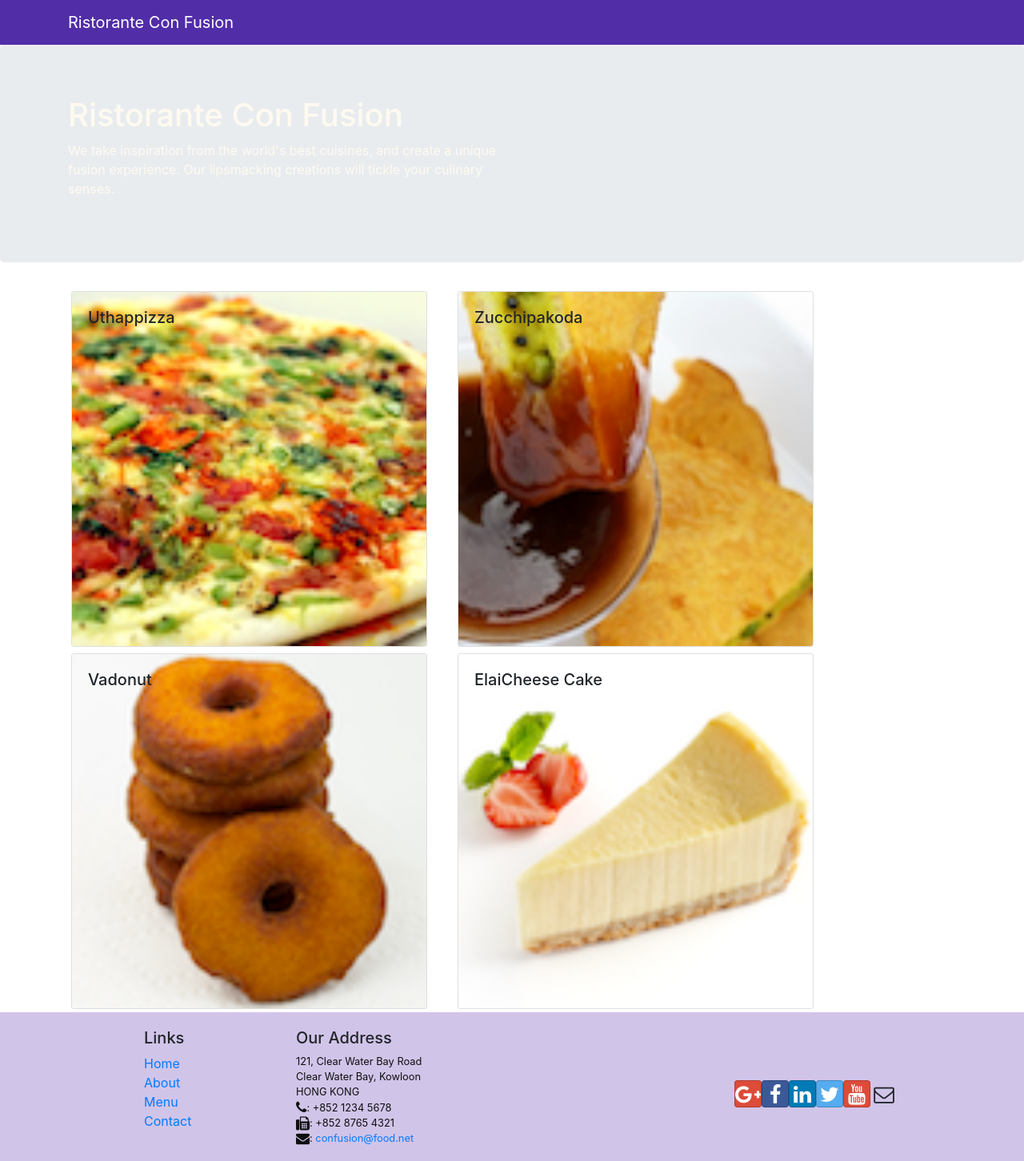
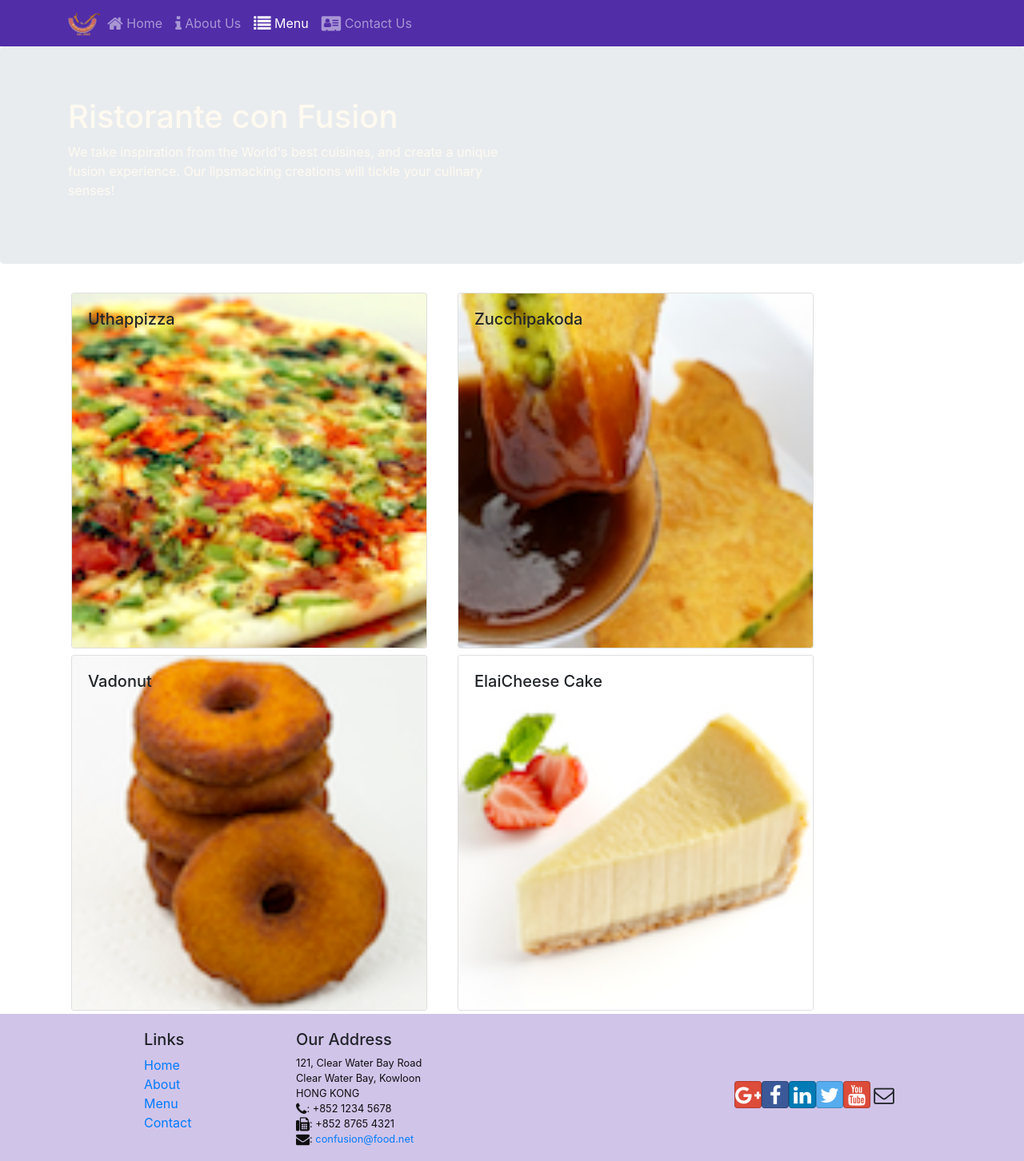
Before and after one commit to IshaSaxena9/restaurant-react, a React (Create React App) app: page /menu in a window 1280 px wide. Shown: the top 1452 px of the page at 80% size. Built offline with nearby package versions, Linux system fonts and the light colour scheme.

Commit message:
configured react router

```diff
--- a/src/App.js
+++ b/src/App.js
@@ -1,13 +1,16 @@
 import React, { Component } from 'react';
 import './App.css';
 import Main from './components/MainComponent';
+import { BrowserRouter as Router } from 'react-router-dom';
 
 class App extends Component {
   render() {
     return (
-      <div className="App">
-        <Main />
-      </div>
+      <Router>
+        <div className="App">
+          <Main />
+        </div>
+      </Router>
     );
   }
 }
--- a/src/components/FooterComponent.js
+++ b/src/components/FooterComponent.js
@@ -1,4 +1,5 @@
 import React from 'react';
+import { Link } from 'react-router-dom';
 
 function Footer(props) {
     return(
@@ -8,10 +9,10 @@
                 <div className="col-4 offset-1 col-sm-2">
                     <h5>Links</h5>
                     <ul className="list-unstyled">
-                        <li><a href="#">Home</a></li>
-                        <li><a href="#">About</a></li>
-                        <li><a href="#">Menu</a></li>
-                        <li><a href="contactus.html">Contact</a></li>
+                        <li><Link to='/home'><a href="#">Home</a></Link></li>
+                        <li><Link to='/aboutus'><a href="#">About</a></Link></li>
+                        <li><Link to='/menu'><a href="#">Menu</a></Link></li>
+                        <li><Link to='/contactus'><a href="contactus.html">Contact</a></Link></li>
                     </ul>
                 </div>
                 <div className="col-7 col-sm-5">
--- a/src/components/HeaderComponent.js
+++ b/src/components/HeaderComponent.js
@@ -1,27 +1,59 @@
 import React, { Component } from 'react';
-import { Navbar, NavbarBrand, Jumbotron } from 'reactstrap';
+import { Nav, Navbar, NavbarBrand, NavbarToggler, Collapse, NavItem, Jumbotron } from 'reactstrap';
+import { NavLink } from 'react-router-dom';
 
 class Header extends Component {
+    constructor(props) {
+        super(props);
+
+        this.toggleNav = this.toggleNav.bind(this);
+        this.state = {
+          isNavOpen: false
+        };
+      }
+
+      toggleNav() {
+        this.setState({
+          isNavOpen: !this.state.isNavOpen
+        });
+      }
+
     render() {
-    return (
-      <React.Fragment>
-        <Navbar dark>
-          <div className='container'>
-            <NavbarBrand href="/">Ristorante Con Fusion</NavbarBrand>
+        return(
+            <div>
+                <Navbar dark expand="md">
+                    <div className="container">
+                        <NavbarToggler onClick={this.toggleNav} />
+                        <NavbarBrand className="mr-auto" href="/"><img src='assets/images/logo.png' height="30" width="41" alt='Ristorante Con Fusion' /></NavbarBrand>
+                        <Collapse isOpen={this.state.isNavOpen} navbar>
+                            <Nav navbar>
+                            <NavItem>
+                                <NavLink className="nav-link"  to='/home'><span className="fa fa-home fa-lg"></span> Home</NavLink>
+                            </NavItem>
+                            <NavItem>
+                                <NavLink className="nav-link" to='/aboutus'><span className="fa fa-info fa-lg"></span> About Us</NavLink>
+                            </NavItem>
+                            <NavItem>
+                                <NavLink className="nav-link"  to='/menu'><span className="fa fa-list fa-lg"></span> Menu</NavLink>
+                            </NavItem>
+                            <NavItem>
+                                <NavLink className="nav-link" to='/contactus'><span className="fa fa-address-card fa-lg"></span> Contact Us</NavLink>
+                            </NavItem>
+                            </Nav>
+                        </Collapse>
                     </div>
                 </Navbar>
                 <Jumbotron>
-          <div className='container'>
-            <div className='row row-header'>
-              <div className='col-12 col-sm-6'>
-                <h1>Ristorante Con Fusion</h1>
-                <p>We take inspiration from the world's best cuisines, and create a unique fusion experience.
-                   Our lipsmacking creations will tickle your culinary senses.</p>
+                    <div className="container">
+                        <div className="row row-header">
+                            <div className="col-12 col-sm-6">
+                                <h1>Ristorante con Fusion</h1>
+                                <p>We take inspiration from the World's best cuisines, and create a unique fusion experience. Our lipsmacking creations will tickle your culinary senses!</p>
                             </div>
                         </div>
                     </div>
                 </Jumbotron>
-      </React.Fragment>
+            </div>
         );
     }
 }
--- /dev/null
+++ b/src/components/HomeComponent.js
@@ -0,0 +1,11 @@
+import React from 'react';
+
+function Home(props) {
+  return (
+    <div className='container'>
+      <h4>Home</h4>
+    </div>
+  );
+}
+
+export default Home;
--- a/src/components/MainComponent.js
+++ b/src/components/MainComponent.js
@@ -1,10 +1,12 @@
 import React, { Component } from 'react';
-import { Navbar, NavbarBrand } from 'reactstrap';
+import { Switch, Route, Redirect } from 'react-router-dom';
 import Menu from './MenuComponent';
 import DishDetail from './DishDetailComponent';
 import DISHES from '../shared/dishes';
 import Header from './HeaderComponent';
 import Footer from './FooterComponent';
+import Home from './HomeComponent';
+
 
 class Main extends Component {
   constructor(props) {
@@ -22,10 +24,21 @@
   }
 
   render() {
+    const HomePage = () => {
+      return(
+          <Home
+          />
+      );
+    }
+
     return(
       <div>
         <Header />
-        <Menu dishes={this.state.dishes} onClick={(dishId) => this.onDishSelect(dishId)} />
+        <Switch>
+              <Route path='/home' component={HomePage} />
+              <Route exact path='/menu' component={() => <Menu dishes={this.state.dishes} />} />
+              <Redirect to="/home" />
+          </Switch>
         <DishDetail dish={this.state.dishes.filter((dish) => dish.id === this.state.selectedDish)[0]} />
         <Footer />
       </div>
--- a/src/components/MenuComponent.js
+++ b/src/components/MenuComponent.js
@@ -3,7 +3,7 @@
 
 function RenderMenuItem({ dish, onClick }) {
   return (
-    <Card onClick={() => onClick(dish.id)}>
+    <Card>
       <CardImg width="100%" src={dish.image} alt={dish.name} />
       <CardImgOverlay>
         <CardTitle>{dish.name}</CardTitle>
```
Lines whose indentation alone changed are shown as unchanged.
